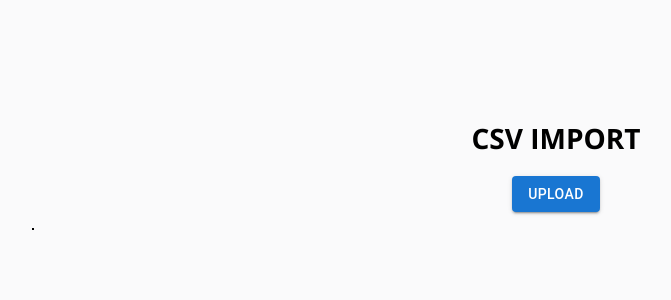
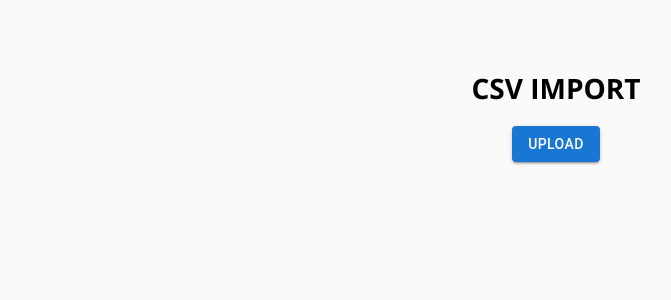
Before and after one commit to fademovic/pft, a React (Create React App) app: page / in a window 1280 px wide. Shown: the top 300 px of the page, without its empty margins (84-755 px from the left). Built offline with nearby package versions, Linux system fonts and the light colour scheme.

Commit message:
table redesign and added filter dropdown

```diff
--- a/src/components/Layout/Main.tsx
+++ b/src/components/Layout/Main.tsx
@@ -12,7 +12,7 @@ const MainLayout = ({ children }: Props) => {
 
 const Container = styled.div`
   margin: auto;
-  padding: 100px;
+  padding: 50px 100px;
   height: 100%;
 
   @media (max-width: 960px) {
--- a/src/components/Root/index.tsx
+++ b/src/components/Root/index.tsx
@@ -18,8 +18,8 @@ const Root = () => {
 
   const renderComponents = (routesToRender: Array<RouteType>) => (
     <Routes>
-      {routesToRender.map((r, i) => (
-        <Route key={i} path={r.path} element={r.Component()} />
+      {routesToRender.map((route, i) => (
+        <Route key={i} path={route.path} element={route.Component()} />
       ))}
     </Routes>
   );
--- a/src/components/Snackbar/index.tsx
+++ b/src/components/Snackbar/index.tsx
@@ -38,7 +38,7 @@ export const CustomSnackbar = ({ items }: Props) => {
         {items.map(({ message, type }, index) =>
           Array.isArray(message) ? (
             /*eslint-disable */ //TODO: Fix lint issue
-            message.map((m) => <SnackbarContainer marginb="10px" message={m} type={type} key={index} />)
+            message.map((item) => <SnackbarContainer marginb="10px" message={item} type={type} key={index} />)
           ) : (
             <SnackbarContainer message={message} type={type} key={index} />
           )
--- a/src/components/Table/index.tsx
+++ b/src/components/Table/index.tsx
@@ -77,26 +77,19 @@ const TableWrapper = styled.div`
 
   table {
     border-spacing: 0;
-    border: 1px solid black;
 
-    tr {
-      :last-child {
-        td {
-          border-bottom: 0;
-        }
-      }
+    th {
+      font-size: 24px;
+      font-weight: 400;
+      padding-right: 60px;
+      border-bottom: 1px solid black;
+      text-transform: capitalize;
     }
 
-    th,
     td {
-      margin: 0;
-      padding: 0.5rem;
-      border-bottom: 1px solid black;
-      border-right: 1px solid black;
-
-      :last-child {
-        border-right: 0;
-      }
+      font-size: 16px;
+      font-weight: 400;
+      padding: 20px 0;
     }
   }
 `;
--- a/src/pages/Feed.tsx
+++ b/src/pages/Feed.tsx
@@ -1,7 +1,9 @@
 import React, { ChangeEvent, useState, useMemo } from 'react';
 import styled from 'styled-components';
 import { Column } from 'react-table';
-import { Button } from '@mui/material';
+import Button from '@mui/material/Button';
+import { MenuItem } from '@mui/material';
+import Select, { SelectChangeEvent } from '@mui/material/Select';
 
 import Table from 'components/Table';
 import { useRoot } from 'context/RootContext';
@@ -9,9 +11,24 @@ import { SNACKBAR_TYPES } from 'utils/constants/common';
 import { Row } from 'utils/types';
 import { regexForSplitingCSVRow } from 'utils/helpers';
 
+const DEFAULT_MEMBER_HEADER = 'member name';
+const NEW_MEMBER_HEADER = 'name';
+
+type DropdownType = {
+  name: string;
+  key: string;
+};
+
+const defaultDropdownValue: DropdownType = {
+  name: 'Select all',
+  key: 'all'
+};
+
 const Feed = () => {
   const [columns, setColumns] = useState<Array<Column>>([]);
   const [rows, setRows] = useState<Array<Row>>([]);
+  const [dropdownItems, setDropdownItems] = useState<Array<DropdownType>>([]);
+  const [filter, setFilter] = useState('');
   const { showNotification } = useRoot();
 
   const fileReader = new FileReader();
@@ -37,26 +54,39 @@ const Feed = () => {
   const extractColumns = (csvText: string) => {
     const csvHeader = csvText.slice(0, csvText.indexOf('\n')).split(',');
     const headersWithAccessor: Array<Column> = [];
+    const extractedDropdownItems: Array<DropdownType> = [defaultDropdownValue];
 
     csvHeader.map((header) => {
+      const trimmedHeader = header.trim().replace('_', ' ');
+      const headerValue = trimmedHeader === DEFAULT_MEMBER_HEADER ? NEW_MEMBER_HEADER : trimmedHeader;
+
       const columnItem: Column = {
-        Header: header.trim(),
+        Header: headerValue,
         accessor: header.trim()
       };
 
+      // This part I don't like becase code repeats
+      // The reason why I did this is because accessor type in Column would demand cast on multiple places
+      const dropdownItem: DropdownType = {
+        name: headerValue,
+        key: header.trim()
+      };
+
       headersWithAccessor.push(columnItem);
+      extractedDropdownItems.push(dropdownItem);
     });
 
     setColumns(headersWithAccessor);
+    setDropdownItems(extractedDropdownItems);
   };
 
   const extractRows = (csvText: string) => {
     const csvRows = csvText.slice(csvText.indexOf('\n') + 1).split('\n');
     const rowsData: Array<Row> = [];
 
-    csvRows.map((i) => {
+    csvRows.map((row) => {
       // Solution from stack overflow, there is also a npm package for parsing csv but this can help for the task
-      const values = i.match(regexForSplitingCSVRow);
+      const values = row.match(regexForSplitingCSVRow);
 
       // TODO: Map the data to avoid hardcoded indexes
       if (values) {
@@ -71,6 +101,10 @@ const Feed = () => {
     });
 
     setRows(rowsData);
+  };
+
+  const onFilterChange = (event: SelectChangeEvent) => {
+    setFilter(event.target.value);
   };
 
   // This is recommended from react-table documentation
@@ -88,7 +122,21 @@ const Feed = () => {
           </Button>
         </label>
       </ImportContainer>
-      <Table data={memoizedRows} columns={memoizedColumns} />
+      {memoizedRows.length > 0 && memoizedColumns.length > 0 && (
+        <Content>
+          <FilterWrapper>
+            Total expenses by:
+            <Select id="simple-select" value={filter} onChange={onFilterChange} sx={{ width: '200px', marginLeft: '20px' }}>
+              {dropdownItems.map((item) => (
+                <MenuItem key={item.key} value={item.key} sx={{ textTransform: 'capitalize' }}>
+                  {item.name}
+                </MenuItem>
+              ))}
+            </Select>
+          </FilterWrapper>
+          <Table data={memoizedRows} columns={memoizedColumns} />
+        </Content>
+      )}
     </div>
   );
 };
@@ -103,4 +151,17 @@ const ImportContainer = styled.div`
   flex-direction: column;
 `;
 
+const Content = styled.div`
+  margin-top: 100px;
+  display: flex;
+  flex-direction: column;
+`;
+
+const FilterWrapper = styled.div`
+  display: flex;
+  align-items: center;
+  justify-content: flex-end;
+  font-size: 24px;
+`;
+
 export default Feed;
```
